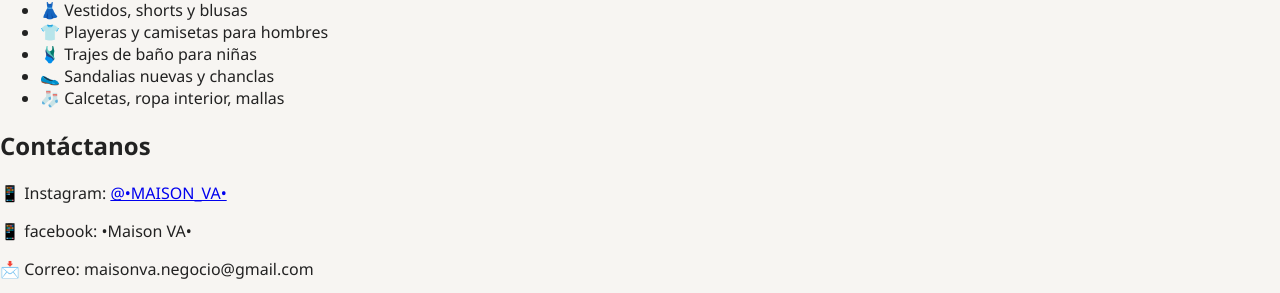
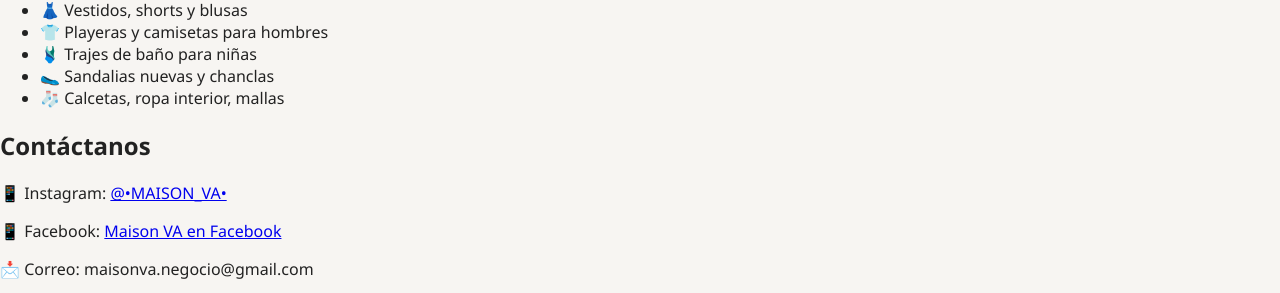
Before and after one commit to Aramis200/pagina-ropa, a plain HTML site: page index.html in a window 1280 px wide. Shown: the part 650-943 px from the top of the page. Drawn offline with Linux system fonts and the light colour scheme.

Commit message:
Update index.html

```diff
--- a/index.html
+++ b/index.html
@@ -88,7 +88,7 @@
   <section class="contacto">
     <h2>Contáctanos</h2>
     <p>📱 Instagram: <a href="https://www.instagram.com/maison_va_?igsh=NzRhcXJneHkyZjF0" target="_blank">@•MAISON_VA•</a></p>
-    <p>📱 facebook: <a href="https://www.facebook.com/profile.php?id=61577207226509&mibextid=wwXIfr&mibextid=wwXIfr" target="_blank"></a>•Maison VA•</p>
+    <p>📱 Facebook: <a href="https://www.facebook.com/profile.php?id=61577207226509&mibextid=wwXIfr" target="_blank">Maison VA en Facebook</a></p>
     <p>📩 Correo: maisonva.negocio@gmail.com</p>
     <p>📦 Entregas locales </p>
   </section>
```
